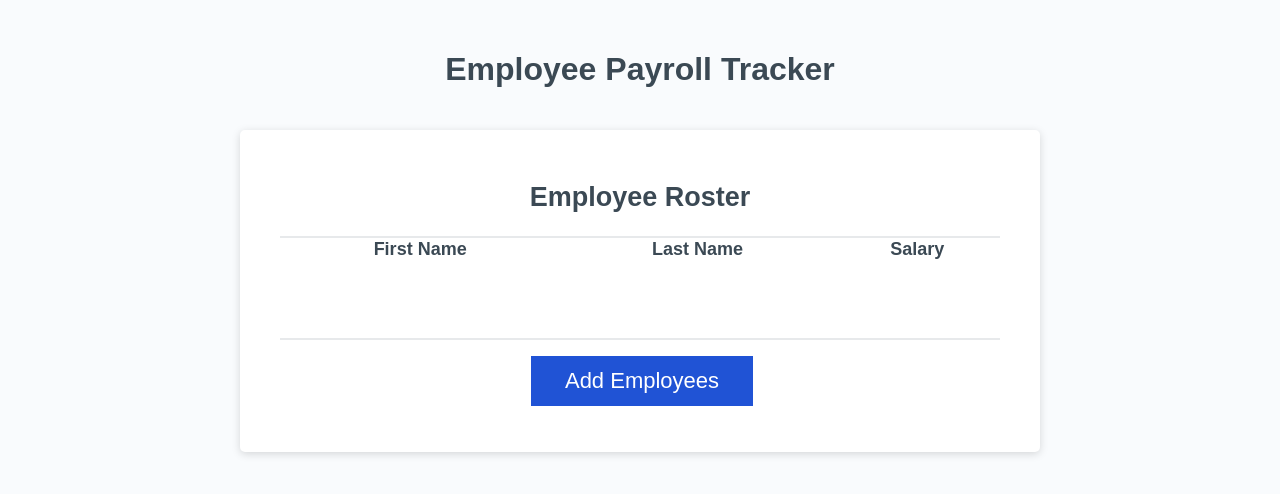
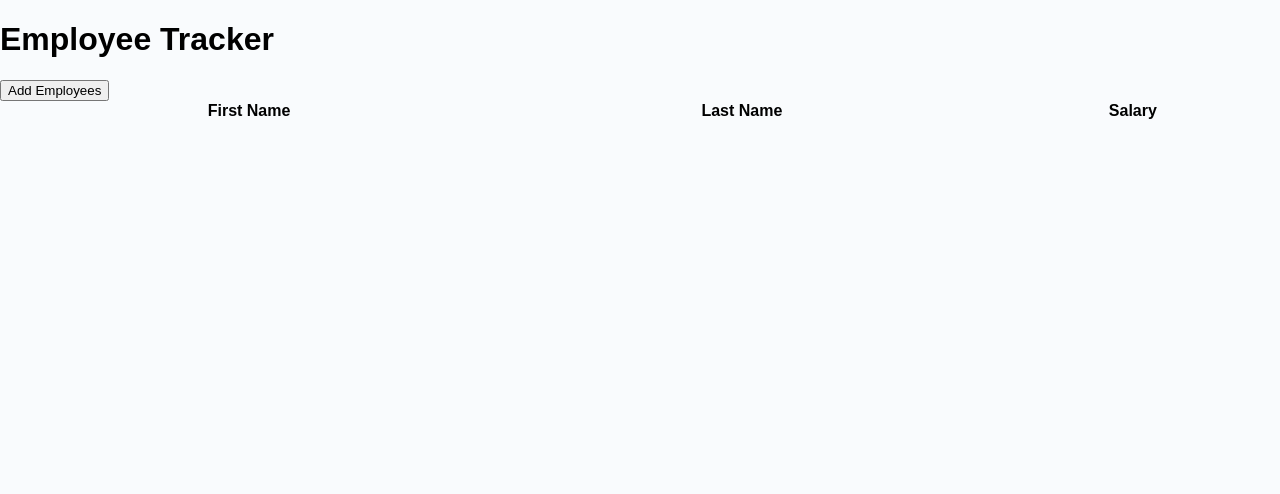
Before and after one commit to JimiL555/MY-Project--3, a plain HTML site: page index.html in a window 1280 px wide. Drawn offline with Linux system fonts and the light colour scheme.

Commit message:
index.html

```diff
--- a/index.html
+++ b/index.html
@@ -1,25 +1,20 @@
 <!DOCTYPE html>
 <html lang="en">
+<head>
+  <meta charset="UTF-8">
+  <meta name="viewport" content="width=device-width, initial-scale=1.0">
+  <title>Employee Tracker</title>
+  <link rel="stylesheet" href="style.css">
+</head>
+<body>
+  <h1>Employee Tracker</h1>
 
-<head>
-  <meta charset="UTF-8" />
-  <meta name="viewport" content="width=device-width, initial-scale=1.0" />
-  <meta http-equiv="X-UA-Compatible" content="ie=edge" />
-  <title>Employee Payroll Tracker</title>
-  <link rel="stylesheet" href="style.css" />
-</head>
+  <button id="add-employees-btn">Add Employees</button>
 
-<body>
-  <div class="wrapper">
-    <header>
-      <h1>Employee Payroll Tracker</h1>
-    </header>
-    <div class="card">
-      <div class="card-header">
-       <h2>Employee Roster</h2>
-      </div>
-      <div class="card-body">
-       <table>
+  <div id="average-salary"></div>
+  <div id="random-employee"></div>
+
+  <table id="employee-table">
     <thead>
       <tr>
         <th>First Name</th>
@@ -27,16 +22,11 @@
         <th>Salary</th>
       </tr>
     </thead>
-        <tbody id="employee-table">
+    <tbody>
+      <!-- Employee rows will be inserted here by JavaScript -->
     </tbody>
   </table>
-      </div>
-      <div class="card-footer">
-        <button id="add-employees-btn" class="btn">Add Employees</button>
-      </div>
-    </div>
-  </div>
+
   <script src="script.js"></script>
 </body>
-
 </html>
```
Lines whose indentation alone changed are shown as unchanged.
